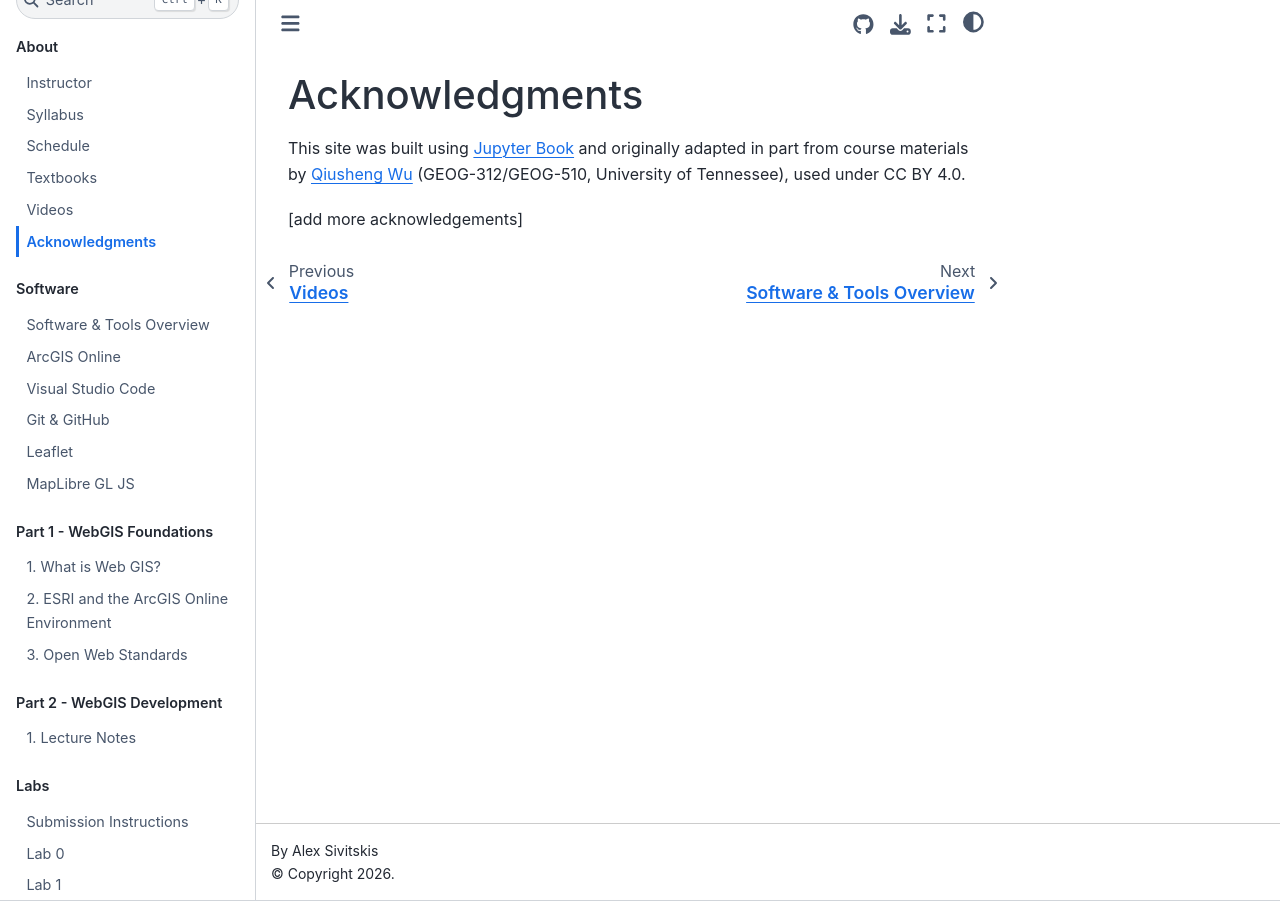
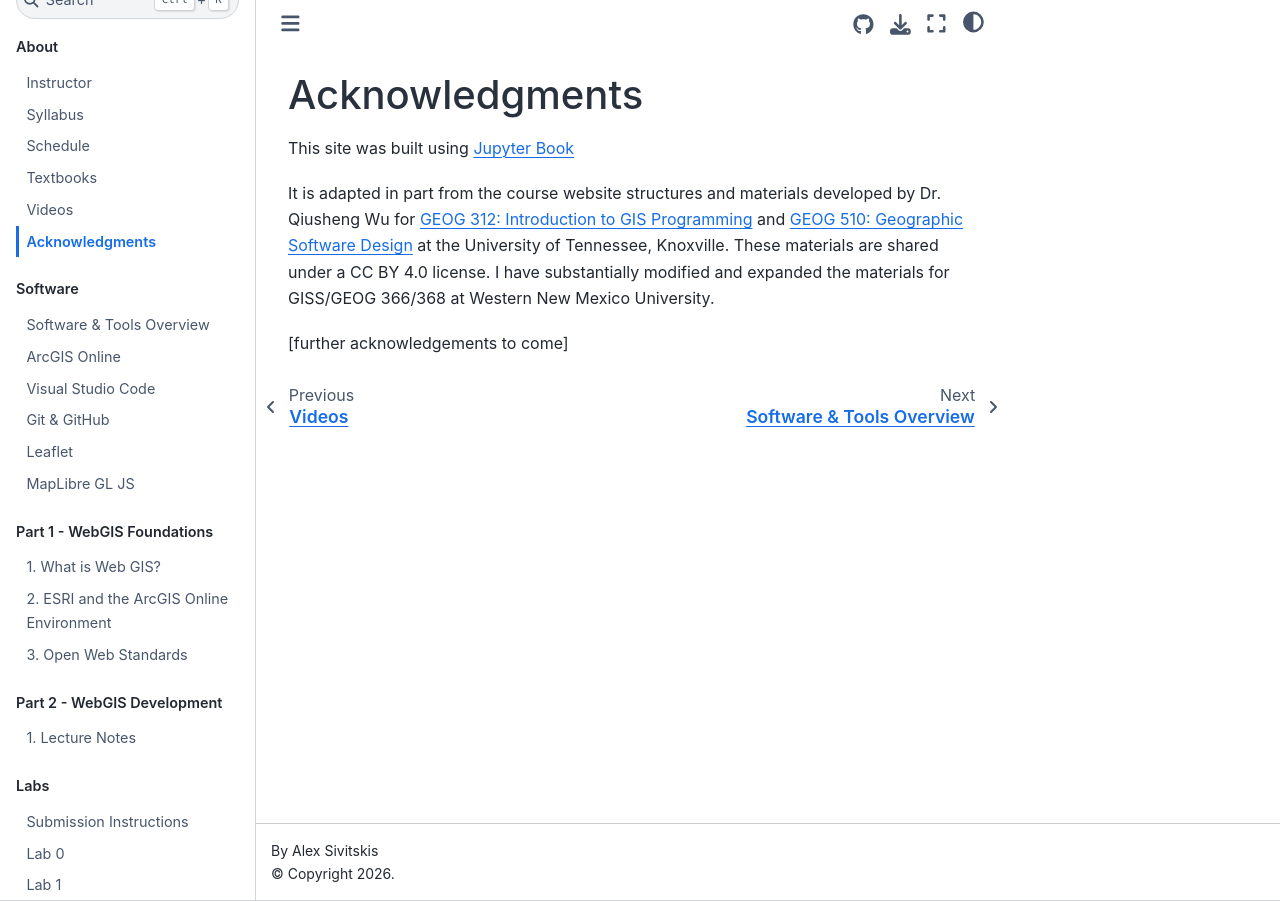
Before and after one commit to asivitskis/giss-366, a Jupyter Book: the page built from book/about/acknowledgments.md, in a window 1280 px wide. Built offline with Jupyter Book 1.0.4 settings and Sphinx 7.4.7 and the Sphinx Book theme 1.1.4, drawn with Linux system fonts in a browser that asks for light colours; pages that are not in the unit, such as notebooks, are missing from menus.

Commit message:
acknowledgement and lab updates

```diff
--- a/book/about/acknowledgments.md
+++ b/book/about/acknowledgments.md
@@ -1,7 +1,7 @@
 # Acknowledgments
 
-This site was built using [Jupyter Book](https://jupyterbook.org) and originally adapted
-in part from course materials by [Qiusheng Wu](https://github.com/giswqs)
-(GEOG-312/GEOG-510, University of Tennessee), used under CC BY 4.0.
+This site was built using [Jupyter Book](https://jupyterbook.org)
 
-[add more acknowledgements]
+It is adapted in part from the course website structures and materials developed by Dr. Qiusheng Wu for [GEOG 312: Introduction to GIS Programming](https://github.com/giswqs/geog-312) and [GEOG 510: Geographic Software Design](https://github.com/giswqs/geog-510) at the University of Tennessee, Knoxville. These materials are shared under a CC BY 4.0 license. I have substantially modified and expanded the materials for GISS/GEOG 366/368 at Western New Mexico University.
+
+[further acknowledgements to come]
```
Also changed, not shown: README.md (+1 -1 lines).
